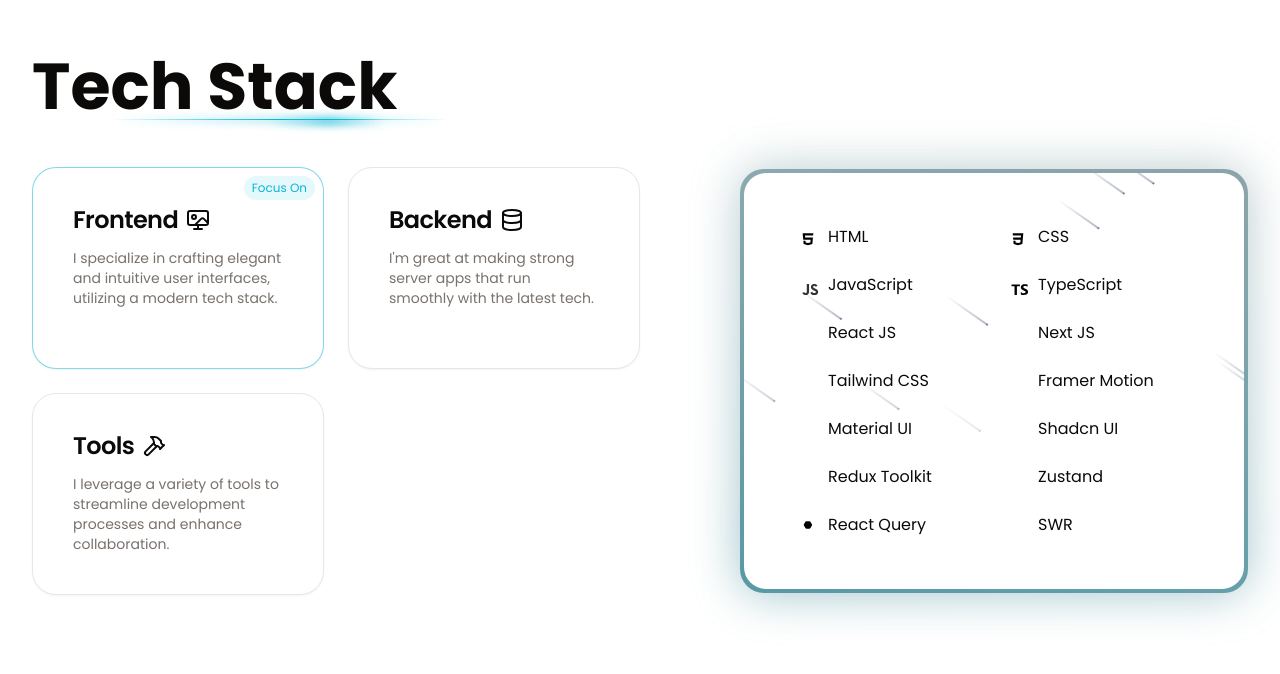
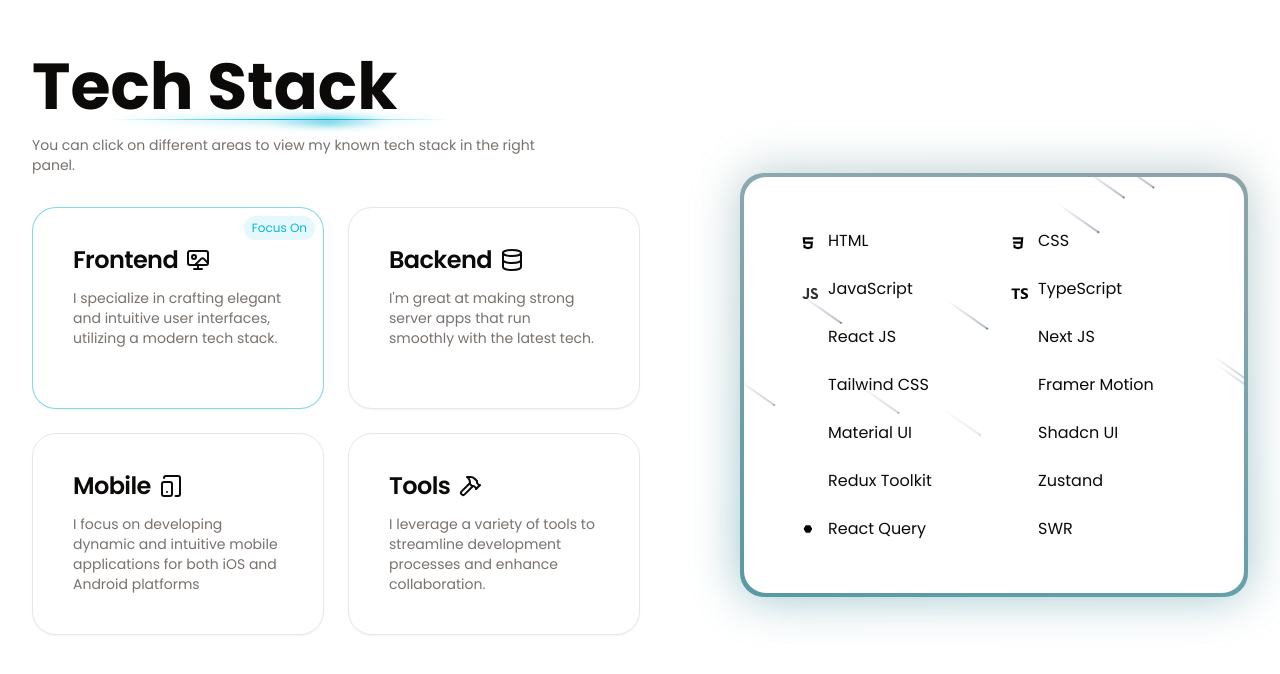
Before and after one commit to alyarzada/portfolio, a React (Vite) app: page / in a window 1280 px wide. Shown: the part 1554-2228 px from the top of the page. Built offline with nearby package versions, Linux system fonts and the light colour scheme.

Commit message:
add mobile area

```diff
--- a/src/data/index.tsx
+++ b/src/data/index.tsx
@@ -5,6 +5,7 @@
   Wallpaper,
   Hammer,
   Database,
+  TabletSmartphone,
 } from "lucide-react";
 
 // front end
@@ -437,6 +438,19 @@
   },
   {
     id: 3,
+    field: "Mobile",
+    desc: "I focus on developing dynamic and intuitive mobile applications for both iOS and Android platforms",
+    icon: <TabletSmartphone />,
+    techs: [
+      {
+        id: 1,
+        title: "React Native",
+        icon: react,
+      },
+    ],
+  },
+  {
+    id: 4,
     field: "Tools",
     desc: "I leverage a variety of tools to streamline development processes and enhance collaboration.",
     icon: <Hammer />,
--- a/src/sections/skills/index.tsx
+++ b/src/sections/skills/index.tsx
@@ -18,14 +18,19 @@
     <section className="container" id="skills">
       <div>
         <SparklesText
-          className="mb-12 text-left"
+          className="mb-4 text-left"
           textureClassName="w-[28rem] mr-auto ml-0"
         >
           Tech Stack
         </SparklesText>
 
         <div className="flex flex-col lg:flex-between lg:flex-row">
-          <div className="w-full mb-8 lg:w-1/2 lg:mb-0">
+          <div className="w-full lg:w-1/2">
+            <p className=" mb-8 text-sm text-muted-foreground">
+              You can click on different areas to view my known tech stack in
+              the right <br /> panel.
+            </p>
+
             <div className="flex lg:grid lg:grid-cols-2 gap-6">
               {skillsData.map((skill, index) => (
                 <MotionViewport
```
